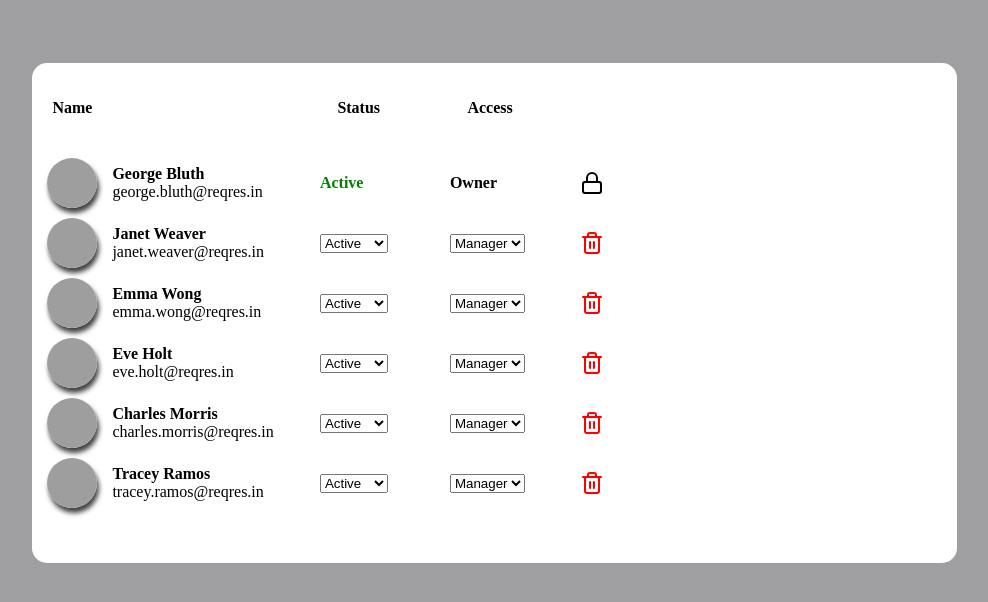
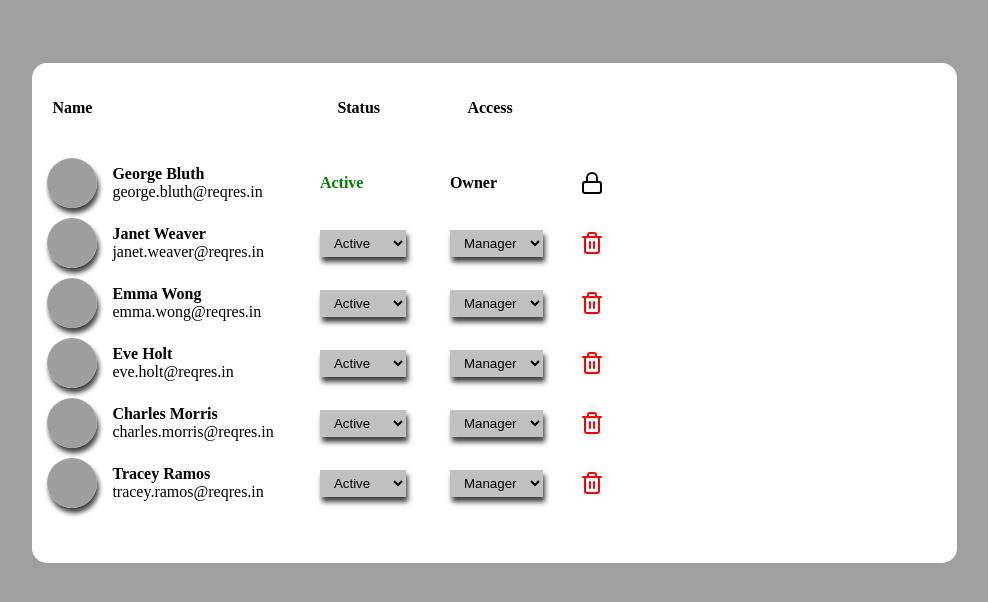
Before and after one commit to KeyurSimform/prac-5, a React (Create React App) app: page / in a window 1280 px wide. Shown: the top 602 px of the page, without its empty margins (102-1090 px from the left). Built offline with nearby package versions, Linux system fonts and the light colour scheme; grey boxes are pictures that could not be loaded.

Commit message:
final commit

```diff
--- a/package.json
+++ b/package.json
@@ -8,6 +8,7 @@
     "@testing-library/react": "^12.1.4",
     "@testing-library/user-event": "^13.5.0",
     "bootstrap": "^5.1.3",
+    "prop-types": "^15.8.1",
     "react": "^17.0.2",
     "react-bootstrap": "^2.2.1",
     "react-dom": "^17.0.2",
--- a/src/App.js
+++ b/src/App.js
@@ -1,13 +1,17 @@
 import { Provider } from "react-redux";
 import "./App.css";
-import UserListContainer from "./componenet/UserListContainer/UserListContainer.jsx";
+import UserDataContainer from "./componenet/UserDataContainer/UserDataContainer";
+
 import store from "./store";
 
+// Here I have used the react toolkit to manage the state so i have wrapped the whole app inside a provider componenet
+// Providere componenet will provide the access to the store to the while app.
+// The UserData is the outer most contianer of the app.
 function App() {
 	return (
 		<Provider store={store}>
 		<div className="UserListContainer">
-			<UserListContainer />
+			<UserDataContainer />
 		</div>
 		</Provider>
 	);
--- a/src/componenet/User/User.css
+++ b/src/componenet/User/User.css
@@ -42,3 +42,16 @@
 .OwnerUser{
     color: green;
 }
+
+select{
+    padding: 5px 10px;
+    background-color: #C0C0C0;
+    box-shadow: 2px 5px 5px 0px rgba(0,0,0,0.75);
+    border: 0;
+    /* border-radius: 5px; */
+    cursor: pointer;
+}
+
+.dropdown:hover .dropdown-content{
+    display: block;
+}
--- a/src/componenet/User/User.jsx
+++ b/src/componenet/User/User.jsx
@@ -3,6 +3,7 @@ import { Lock,Trash2 } from "react-feather";
 import "../User/User.css";
 import { useDispatch } from "react-redux";
 import { cardActions } from "../../store/UserProfileCardSlice";
+import { PropTypes } from 'prop-types';
 
 
 const User = (props) => {
@@ -10,7 +11,7 @@ const User = (props) => {
 	// This will be the const to useDispatch Methd of React Redux
 	const dispatch = useDispatch();
 
-// This Function will handle the onMouseEnter Event
+// This Function will handle the  onMouseEvent
 	const MouseEntereHandler = () =>{
 		dispatch(cardActions.setUser({ name: props.fname+" "+props.lname, email:props.email, avatar:props.avatar }));
 	}
@@ -19,9 +20,10 @@ const User = (props) => {
 		dispatch(cardActions.removeUser())
 	}
 
+
 	return (
 		<div className="UserDetails">
-			<div onMouseEnter={MouseEntereHandler} className="NameColumn">
+			<div onMouseEnter={MouseEntereHandler} onMouseLeave={MouseLeaveHandler} className="NameColumn">
 				<img className="Avatar" src={props.avatar} alt="" />
 				<div className="PersonalDetails">
 					<div className="name">{props.fname + " " + props.lname}</div>
@@ -32,9 +34,9 @@ const User = (props) => {
 				{props.id === 1 && <div className="OwnerUser">Active</div>}
 				{props.id > 1 && (
 					<div>
-						<select name="Status">
-							<option value="Active">Active</option>
-							<option value="Inactive">Inactive</option>
+						<select name="Status" className="dropdown" >
+							<option value="Active" className="dropdown-content">Active</option>
+							<option value="Inactive" className="dropdown-content">Inactive</option>
 						</select>
 					</div>
 				)}
@@ -43,20 +45,28 @@ const User = (props) => {
 				{props.id === 1 && <div className="OwnerAccess">Owner</div>}
 				{props.id > 1 && (
 					<div>
-						<select name="Access">
-							<option value="Manager">Manager</option>
-							<option value="Read">Read</option>
-							<option value="Write">Write</option>
+						<select name="Access " className="dropdown">
+							<option value="Manager" className="dropdown-content">Manager</option>
+							<option value="Read" className="dropdown-content">Read</option>
+							<option value="Write" className="dropdown-content">Write</option>
 						</select>
 					</div>
 				)}
 			</div>
 			<div className="AccessIcon">
-				{props.id === 1 && <Lock/>}
-				{props.id > 1 && <Trash2 color="red"/> }
+				{props.id === 1 && <Lock className="Lock"/>}
+				{props.id > 1 && <Trash2 color="red" className="Trash"/> }
 			</div>
 		</div>
 	);
 };
 
+
+User.propTypes = {
+	fname: PropTypes.string,
+	lname: PropTypes.string,
+	avatar: PropTypes.string,
+	email: PropTypes.string
+}
+
 export default User;
--- a/src/componenet/UserDataHeader/UserDataHeader.jsx
+++ b/src/componenet/UserDataHeader/UserDataHeader.jsx
@@ -1,6 +1,7 @@
 import React from 'react';
 import "../UserDataHeader/UserDataHeader.css"
 
+// This componenet will display the header of the the container containing the user
 const UserDataHeader = () => {
   return (
     <div className='UserDataHeader'>
--- a/src/componenet/UserListContainer/UserListContainer.jsx
+++ /dev/null
@@ -1,13 +0,0 @@
-import "../UserListContainer/UserListContainer.css";
-import UserDataContainer from "../UserDataContainer/UserDataContainer";
-
-
-const UserListContainer = () => {
-	return (
-		<div className="UserListContainer">
-			<UserDataContainer />
-		</div>
-	);
-};
-
-export default UserListContainer;
--- a/src/componenet/UserProfileCard/UserProfileCard.css
+++ b/src/componenet/UserProfileCard/UserProfileCard.css
@@ -1,7 +1,7 @@
 .UserProfileCard{
     position: absolute;
     right: -5%;
-    min-width: 320px;
+    min-width: 280px;
     width: fit-content;
     height: fit-content;
     background-color: white;
@@ -69,19 +69,23 @@
     margin-right: 65%;
     margin-bottom: 3%;
     font-weight: bold;
-    font-size: 16px;
+    font-size: 12px;
+    /* width: 90%; */
 }
 
 .CliksDetails{
     display: flex;
+    justify-content: space-around;
     width: 100%;
+    font-size: 12px;
+    margin-left: 10px;
 }
 
 .VerticalLine{
     height: 50px;
     width: 1px;
     background-color: grey;
-    margin-left: 12%;
+    margin-left: 5%;
     margin-right: 5%;
 }
 
@@ -89,3 +93,6 @@
     font-size: 16px;
     font-weight: bolder;
 }
+.MonthlyClicks, .ClicksReviewed{
+    margin-top: 5px;
+}
--- a/src/componenet/UserProfileCard/UserProfileCard.jsx
+++ b/src/componenet/UserProfileCard/UserProfileCard.jsx
@@ -1,5 +1,6 @@
 import React from "react";
 import "../UserProfileCard/UserProfileCard.css";
+import { PropTypes } from 'prop-types';
 
 const UserProfileCard = (props) => {
 	return (
@@ -19,12 +20,12 @@ const UserProfileCard = (props) => {
 				<div className="CliksDetails">
 					<div className="ReviwedClicks">
 						<div className="ReviwedNumberOfClicks">2400</div>
-						<div>Clicks Reviewed</div>
+						<div className="ClicksReviewed">Clicks Reviewed</div>
 					</div>
 					<div className="VerticalLine"></div>
-					<div className="MonthlyClicks">
+					<div className="MonthlyClicksContainer">
 						<div className="MonthlyNumberOfClicks">6000</div>
-						<div>Monthly Clicks</div>
+						<div className="MonthlyClicks">Monthly Clicks</div>
 					</div>
 				</div>
 			</div>
@@ -32,4 +33,10 @@ const UserProfileCard = (props) => {
 	);
 };
 
+UserProfileCard.propTypes = {
+	name: PropTypes.string,
+	avatar: PropTypes.string,
+	email: PropTypes.string
+}
+
 export default UserProfileCard;
--- a/src/store/UserProfileCardSlice.js
+++ b/src/store/UserProfileCardSlice.js
@@ -16,5 +16,7 @@ const cardSlice = createSlice({
         }
     }
 })
-export const cardActions = cardSlice.actions
-export default cardSlice
+export const cardActions = cardSlice.actions;
+export default cardSlice;
+
+// Here I created the cardslice which will manage the reduceres in a single place.
--- a/src/store/index.js
+++ b/src/store/index.js
@@ -3,3 +3,6 @@ import cardSlice from "../store/UserProfileCardSlice"
 
 const store = configureStore({reducer : {UserProfileCard : cardSlice.reducer}})
 export default store;
+
+
+// Here the store is configured and exported as default so it can be used any componenet
```
Also changed, not shown: src/componenet/UserDataContainer/UserDataContainer.jsx (+8 -0 lines), src/componenet/UserListContainer/UserListContainer.css (deleted), 1 other file (tests, documents, lock files or other folders).
